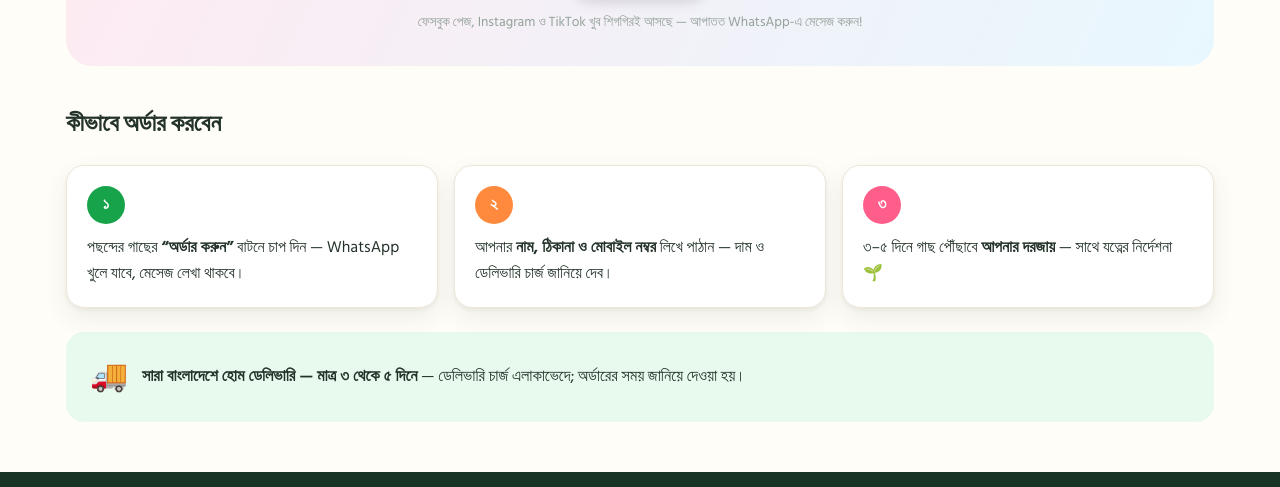
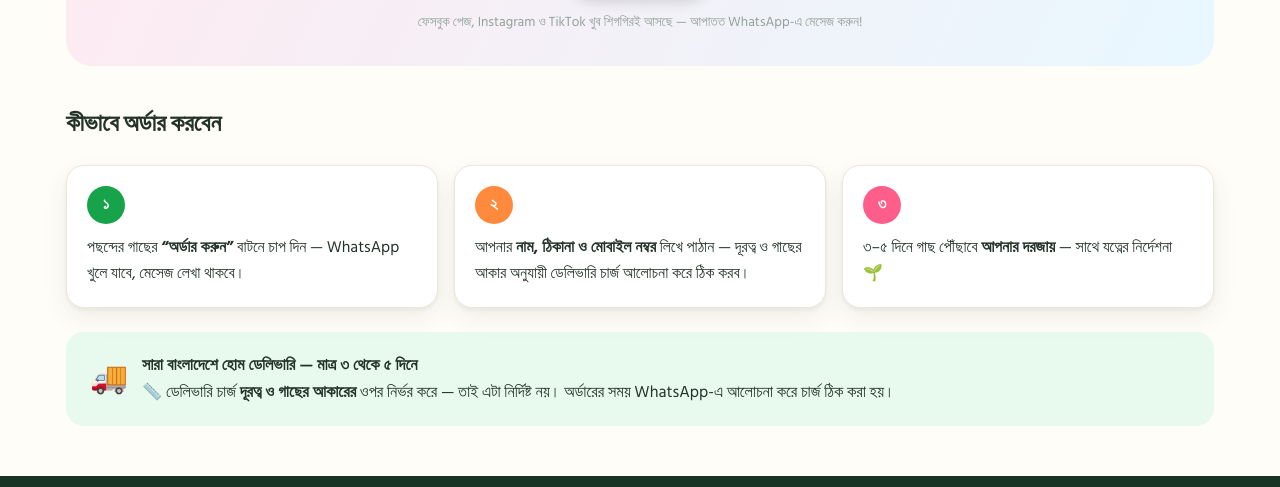
Before and after one commit to rjrahat1339-hub/patabahar, a plain HTML site: page index.html in a window 1280 px wide. Shown: the part 3210-3697 px from the top of the page. Drawn offline with Linux system fonts and the light colour scheme.

Commit message:
Delivery charge: distance+size based, discussed on WhatsApp; logo options added
Co-Authored-By: Claude Fable 5 <noreply@anthropic.com>

```diff
--- a/index.html
+++ b/index.html
@@ -233,10 +233,10 @@
   <h2>কীভাবে অর্ডার করবেন</h2>
   <div class="steps">
     <div class="step"><span class="n">১</span><br>পছন্দের গাছের <b>“অর্ডার করুন”</b> বাটনে চাপ দিন — WhatsApp খুলে যাবে, মেসেজ লেখা থাকবে।</div>
-    <div class="step"><span class="n">২</span><br>আপনার <b>নাম, ঠিকানা ও মোবাইল নম্বর</b> লিখে পাঠান — দাম ও ডেলিভারি চার্জ জানিয়ে দেব।</div>
+    <div class="step"><span class="n">২</span><br>আপনার <b>নাম, ঠিকানা ও মোবাইল নম্বর</b> লিখে পাঠান — দূরত্ব ও গাছের আকার অনুযায়ী ডেলিভারি চার্জ আলোচনা করে ঠিক করব।</div>
     <div class="step"><span class="n">৩</span><br>৩–৫ দিনে গাছ পৌঁছাবে <b>আপনার দরজায়</b> — সাথে যত্নের নির্দেশনা 🌱</div>
   </div>
-  <div class="delivery"><span class="ic">🚚</span><span><b id="deliveryNote"></b> — ডেলিভারি চার্জ এলাকাভেদে; অর্ডারের সময় জানিয়ে দেওয়া হয়।</span></div>
+  <div class="delivery"><span class="ic">🚚</span><span><b id="deliveryNote"></b><br>📏 ডেলিভারি চার্জ <b>দূরত্ব ও গাছের আকারের</b> ওপর নির্ভর করে — তাই এটা নির্দিষ্ট নয়। অর্ডারের সময় WhatsApp-এ আলোচনা করে চার্জ ঠিক করা হয়।</span></div>
 </section>
 
 <footer>
```
Also changed, not shown: brand/options/ALL-OPTIONS.jpg (added), brand/options/option-1-pot.jpg (added), brand/options/option-1-pot.png (added), brand/options/option-2-wreath.jpg (added), brand/options/option-2-wreath.png (added), brand/options/option-3-leaf.jpg (added), brand/options/option-3-leaf.png (added), brand/options/option-4-monstera.jpg (added), brand/options/option-4-monstera.png (added), brand/options/option-5-monogram.jpg (added), brand/options/option-5-monogram.png (added).
